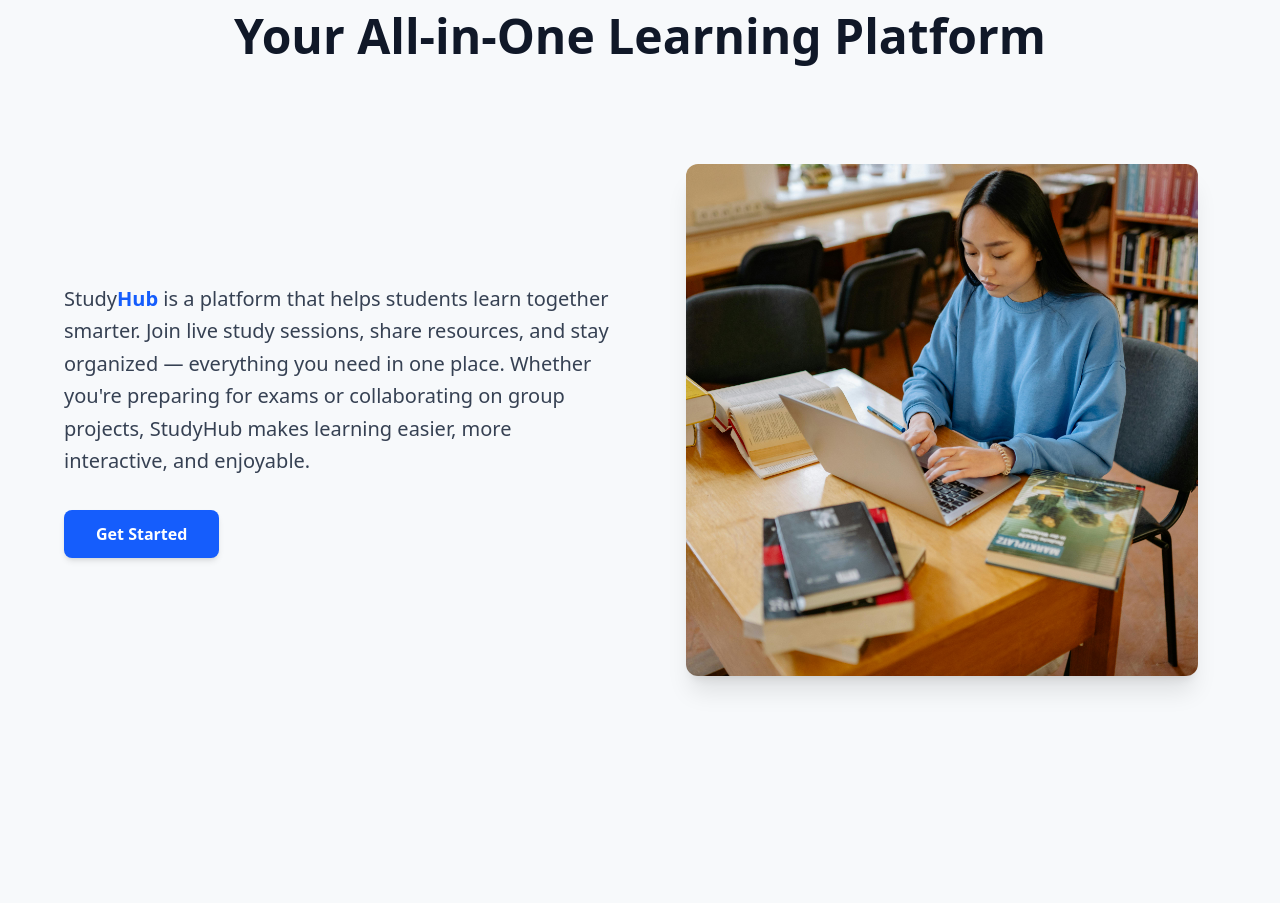
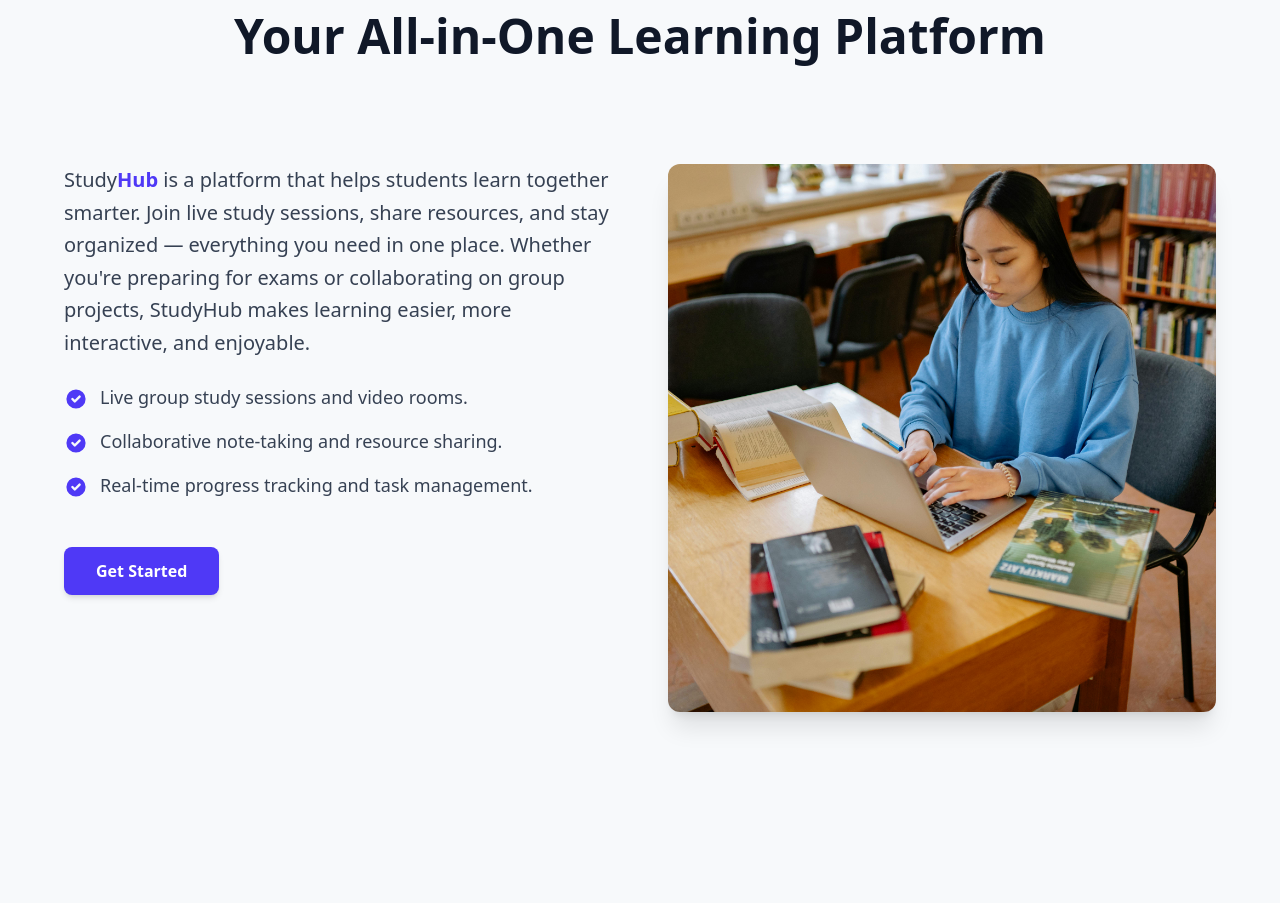
Before and after one commit to juliusmwas/StudyHub, a React (Vite) app: page / in a window 1280 px wide. Shown: the part 1020-1923 px from the top of the page. Built offline with nearby package versions, Linux system fonts and the light colour scheme.

Commit message:
Updated the abot section

```diff
--- a/src/Components/Navbar.jsx
+++ b/src/Components/Navbar.jsx
@@ -62,9 +62,7 @@ export default function Navbar() {
                         <button className="border border-gray-300 py-2 px-4 rounded-lg text-base font-medium text-gray-700 hover:bg-gray-50 transition duration-150">
                             Login
                         </button>
-                        <a
-                           href="#register"
-                           className="text-white bg-indigo-600 border border-indigo-600 py-2 px-4 rounded-lg text-base font-bold cursor-pointer hover:bg-indigo-700 transition duration-150"
+                        <a href="#register" className="text-white bg-indigo-600 border border-indigo-600 py-2 px-4 rounded-lg text-base font-bold cursor-pointer hover:bg-indigo-700 transition duration-150"
                         >
                             Register
                         </a>
--- a/src/Homepage/About.jsx
+++ b/src/Homepage/About.jsx
@@ -1,6 +1,14 @@
-
+import React from 'react';
+import { HiCheckCircle } from "react-icons/hi"; // Using a checkmark icon for visual appeal
 
 export default function AboutSection() {
+    // Key features to use in the bullet points
+    const featuresList = [
+        "Live group study sessions and video rooms.",
+        "Collaborative note-taking and resource sharing.",
+        "Real-time progress tracking and task management.",
+    ];
+
     return(
 
         <section id="about">
@@ -12,25 +20,37 @@ export default function AboutSection() {
                 </div>
 
                 {/* Content Row */}
-    <div className="flex flex-col-reverse md:flex-row  items-center gap-14">
+                {/* Ensure items are aligned to the top on desktop to prevent the image stretching the text container */}
+                <div className="flex flex-col-reverse md:flex-row items-start gap-14">
 
                     {/* Text Section */}
                     <div className="w-full lg:mt-10 md:w-1/2">
-            <p className="text-lg sm:text-xl text-gray-700 leading-relaxed">
-                Study<span className="text-blue-600 font-semibold">Hub</span> is a platform that helps
+                        <p className="text-lg sm:text-xl text-gray-700 leading-relaxed mb-6">
+                            Study<span className="text-indigo-600 font-semibold">Hub</span> is a platform that helps
                             students learn together smarter. Join live study sessions, share resources, and stay
                             organized — everything you need in one place. Whether you're preparing for exams or
                             collaborating on group projects, StudyHub makes learning easier, more interactive, and
                             enjoyable.
                         </p>
 
+                        {/* Bullets Points (ADDED HERE) */}
+                        <ul className="space-y-4 mb-8">
+                            {featuresList.map((item, index) => (
+                                <li key={index} className="flex items-start">
+                                    {/* Checkmark icon for visual pop */}
+                                    <HiCheckCircle className="text-indigo-600 w-6 h-6 flex-shrink-0 mr-3 mt-1" />
+                                    <span className="text-lg text-gray-700">
+                                        {item}
+                                    </span>
+                                </li>
+                            ))}
+                        </ul>
+
                         <div className="flex flex-col lg:block">
-                <button className="mt-8 bg-blue-600  hover:bg-blue-700 text-white font-semibold px-8 py-3 rounded-lg shadow-md transition">
+                            <button className="mt-4 bg-indigo-600 hover:bg-indigo-700 text-white font-semibold px-8 py-3 rounded-lg shadow-md transition">
                                 Get Started
                             </button>
                         </div>
-
-
 
                     </div>
 
@@ -39,15 +59,13 @@ export default function AboutSection() {
                         <img
                             src="/about4.jpg"
                             alt="Students learning together"
-                className="rounded-xl shadow-xl w-full max-w-lg object-cover"
+                            // Removed max-w-lg to allow it to grow slightly more if needed
+                            className="rounded-xl shadow-xl w-full object-cover"
                         />
                     </div>
                 </div>
             </div>
-
-
         </section>
 
     );
-
 }
--- a/src/Homepage/Hero.jsx
+++ b/src/Homepage/Hero.jsx
@@ -1,4 +1,3 @@
-import { motion } from "framer-motion";
 
 
 export default function HeroSection() {
@@ -20,61 +19,25 @@ export default function HeroSection() {
                     <div className="w-full md:w-1/2 lg:w-4/5 flex flex-col lg:mt-30 items-center md:items-start">
 
                     {/* Heading */}
-                    <motion.h1
-                        initial={{ opacity: 0, y: 50 }}
-                        animate={{ opacity: 1, y: 0 }}
-                        transition={{ duration: 1.2, ease: "easeOut" }}
-                        className="text-2xl  md:text-4xl lg:text-5xl font-bold text-white mb-4 leading-tight"
-                    >
+                    <h1 className="text-2xl  md:text-4xl lg:text-5xl font-bold text-white mb-4 leading-tight">
                         Collaborate, Learn, and Achieve Anytime, Anywhere
-                    </motion.h1>
+                    </h1>
 
                     {/* Paragraph */}
-                    <motion.p
-                        initial={{ opacity: 0, y: 50 }}
-                        animate={{ opacity: 1, y: 0 }}
-                        transition={{ duration: 1.5, delay: 0.3, ease: "easeOut" }}
-                        className="text-sm sm:text-xl text-white mb-10 font-normal"
-                    >
+                    <p className="text-sm sm:text-xl text-white mb-10  font-normal">
                         Join live study rooms, access course materials, and collaborate with peers all in one easy-to-use platform designed to help you succeed.
-                    </motion.p>
+                    </p>
 
                     {/* Buttons */}
-                    <motion.div
-                        initial="hidden"
-                        animate="visible"
-                        variants={{
-                        hidden: {},
-                        visible: {
-                            transition: {
-                            staggerChildren: 0.25
-                            }
-                        }
-                        }}
-                        className="flex flex-col sm:flex-row items-center gap-4 w-full md:justify-start"
-                    >
-                        <motion.button
-                        variants={{
-                            hidden: { opacity: 0, y: 20 },
-                            visible: { opacity: 1, y: 0 }
-                        }}
-                        transition={{ duration: 0.8, ease: "easeOut" }}
-                        className="bg-blue-600 hover:bg-blue-700 text-white font-semibold py-3 px-8 rounded-lg shadow-lg transition duration-300 w-full sm:w-auto"
-                        >
+                    <div className="flex flex-col sm:flex-row items-center gap-4 w-full md:justify-start">
+                        <button className="bg-blue-600 hover:bg-blue-700 text-white font-semibold py-3 px-8 rounded-lg shadow-lg transition duration-300 w-full sm:w-auto">
                         Register Now
-                        </motion.button>
+                        </button>
 
-                        <motion.button
-                        variants={{
-                            hidden: { opacity: 0, y: 20 },
-                            visible: { opacity: 1, y: 0 }
-                        }}
-                        transition={{ duration: 0.8, ease: "easeOut" }}
-                        className="border-2 border-white hover:bg-white/10 text-white font-medium py-3 px-8 rounded-lg transition duration-300 w-full sm:w-auto"
-                        >
+                        <button className="border-2 border-white hover:bg-white/10 text-white font-medium py-3 px-8 rounded-lg transition duration-300 w-full sm:w-auto">
                         Learn How It Works
-                        </motion.button>
-                    </motion.div>
+                        </button>
+                    </div>
 
                     </div>
                 </div>
```
Lines whose indentation alone changed are shown as unchanged.
